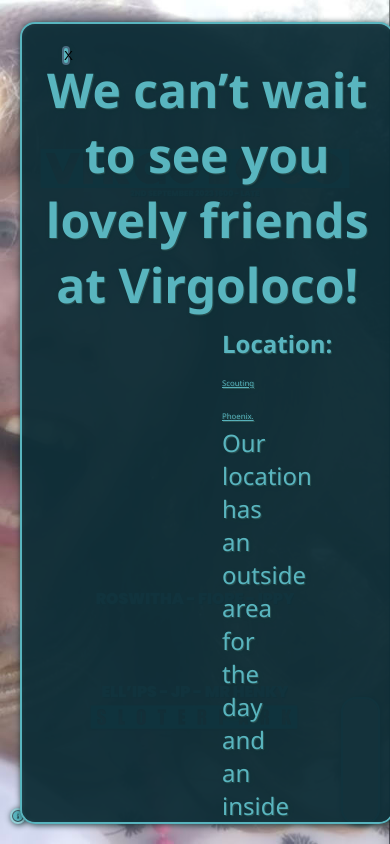
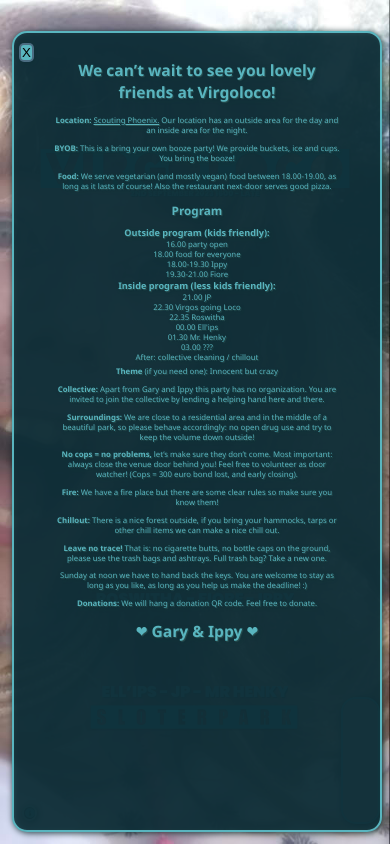
Before and after one commit to gary-norman/virgoloco, a plain HTML site: page src/index.html in a window 390 px wide. Both pictures are taken after a click on the element 17 px from the left and 816 px from the top of the page. Drawn offline with Linux system fonts and the light colour scheme; grey boxes are pictures that could not be loaded.

Commit message:
made site responsive

```diff
--- a/src/grid.css
+++ b/src/grid.css
@@ -31,10 +31,7 @@
   from {width: 00vw;}
   to {width: 54vw;}
 }
-@keyframes mapGrow {
-  from {width: 10%; height: 15%;}
-  to {width: 60%; height: 60%;}
-}
+
 #date {
   align-self: self-start;
   font-size: 2vw;
@@ -82,11 +79,11 @@
   right: 0;
   width: 60%;
   height: 60%;
-  /* animation: mapGrow 0.5s 1; */
-  /* grid-row-start:    4;
-  grid-row-end:      8;
-  grid-column-start: 2;
-  grid-column-end:   4; */
+  animation: mapGrow 0.5s 1;
+}
+@keyframes mapGrow {
+  from {width: 10%; height: 15%;}
+  to {width: 60%; height: 60%;}
 }
 #info {
   font-size: 7vw;
@@ -96,13 +93,12 @@
   background-size: 2.5vw;
   background-repeat: no-repeat;
   color: #59b5bf;
-
   /* align-self: center;
   align-items: center; */
   text-align: center;
   position: fixed;
-  bottom: 20px;
-  left: 0;
+  bottom: 6vw;
+  left: 3vw;
   width: 4vw;
   height: 4vw;
   margin-left: 10px;
@@ -142,12 +138,10 @@
 } */
 #infoText {
   position: fixed;
-  bottom: 40px;
-  left: 40px;
   z-index: -1;
   width: 0%;
   height: 0%;
-  font-size: 1.5em;
+  font-size: 2vw;
   font-family: 'Segoe UI', Tahoma, Geneva, Verdana, sans-serif;
   text-align: center;
   background-color: rgba(16, 48, 58, 0.8);
@@ -157,11 +151,11 @@
   padding: 0px;
   overflow: scroll;
 }
-#infoText div h1, h2 {
-  padding: 20px;
+#infoText h1, h2 {
+  padding: 2vw 10vw;
 }
 #infoText p {
-  padding: 10px 200px;
+  padding: 1vw 10vw;
 }
 .closetop {
   position: sticky;
@@ -170,16 +164,17 @@
   text-align: left;
 }
 button {
-  width: 2vw;
+  width: 4vw;
   background-color: #59b5bf;
   border: 2px solid rgba(58, 16, 51, 0.445);
   border-radius: 5px;
   padding: 0px 0px;
-  margin: 0px 20px;
+  margin: 0px 5px;
 }
 button:hover {
-  background-color: rgb(145, 32, 32);
+  background-color: rgba(218, 24, 24, 0.74);
   border-radius: 5px;
+  cursor: pointer;
 }
 a {
     font-size: 2vw;
--- a/src/index.html
+++ b/src/index.html
@@ -15,7 +15,7 @@
     <div class="closetop"><button class="closeTop" onclick="infoSlideClose()">X</button></div>
     <!-- <button class="closeBot" onclick="infoSlideClose()">X</button> -->
     <h1>We can’t wait to see you lovely friends at Virgoloco!</h1>
-    <p><strong>Location:</strong> <a href="https://goo.gl/maps/fEcoy2436m2DrASBA" style="text-decoration: underline !important"> Scouting Phoenix.</a> Our location has an outside area for the day and an inside area for the night.</p>
+    <p><strong>Location:</strong> <a href="https://goo.gl/maps/fEcoy2436m2DrASBA" style="text-decoration: underline !important; cursor: url('assets/mapIcon.png'), auto;"> Scouting Phoenix.</a> Our location has an outside area for the day and an inside area for the night.</p>
     <p><strong>BYOB:</strong> This is a bring your own booze party! We provide buckets, ice and cups. You bring the booze!
     </p>
     <p><strong>Food:</strong> We serve vegetarian (and mostly vegan) food between 18.00-19.00, as long as it lasts of course! Also the restaurant next-door serves good pizza.
--- a/src/virgo.js
+++ b/src/virgo.js
@@ -1,18 +1,15 @@
-const infoText = document.getElementById('infoText');
-const infoTextClose = document.getElementById('close');
+const infText = document.getElementById('infoText');
 function infoSlideOpen() {
     document.getElementById('infoText').style.height = "95%";
-    document.getElementById('infoText').style.width = "96%";
-    document.getElementById('infoText').style.left = "20px";
+    document.getElementById('infoText').style.width = "95%";
     document.getElementById('infoText').style.zIndex = "1";
-    document.getElementById('infoText').style.bottom = "20px";
-    document.getElementById('infoText').style.left = "20px";
+    document.getElementById('infoText').style.bottom = "3vw";
+    document.getElementById('infoText').style.left = "3vw";
 };
 function infoSlideClose() {
     document.getElementById('infoText').style.height = "0%";
     document.getElementById('infoText').style.width = "0%";
-    document.getElementById('infoText').style.left = "50%";
     document.getElementById('infoText').style.zIndex = "-1";
-    document.getElementById('infoText').style.bottom = "40px";
-    document.getElementById('infoText').style.left = "40px";
+    document.getElementById('infoText').style.bottom = "6vw";
+    document.getElementById('infoText').style.left = "3vw";
 };
```
Also changed, not shown: src/assets/mapIcon.png (added).
